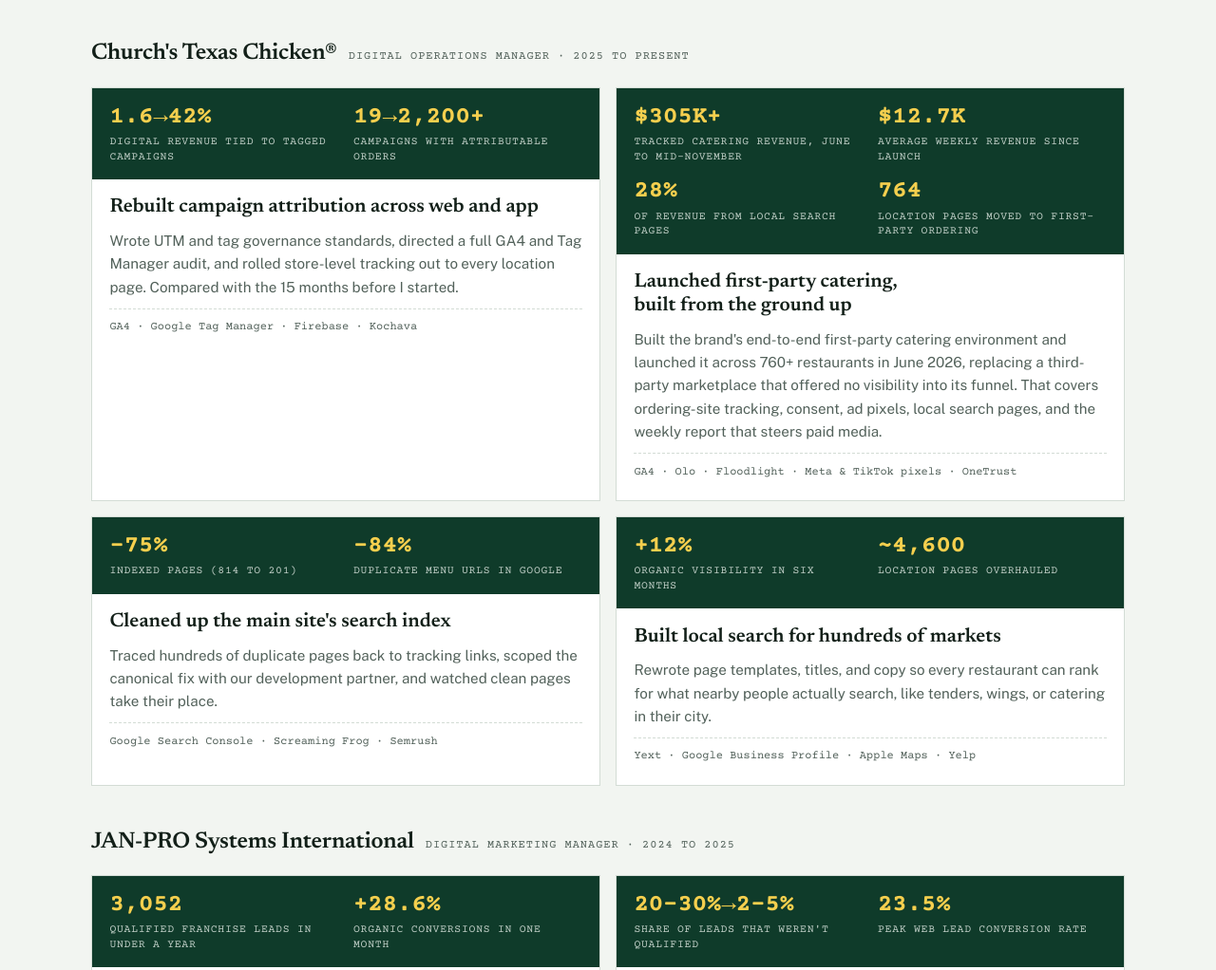
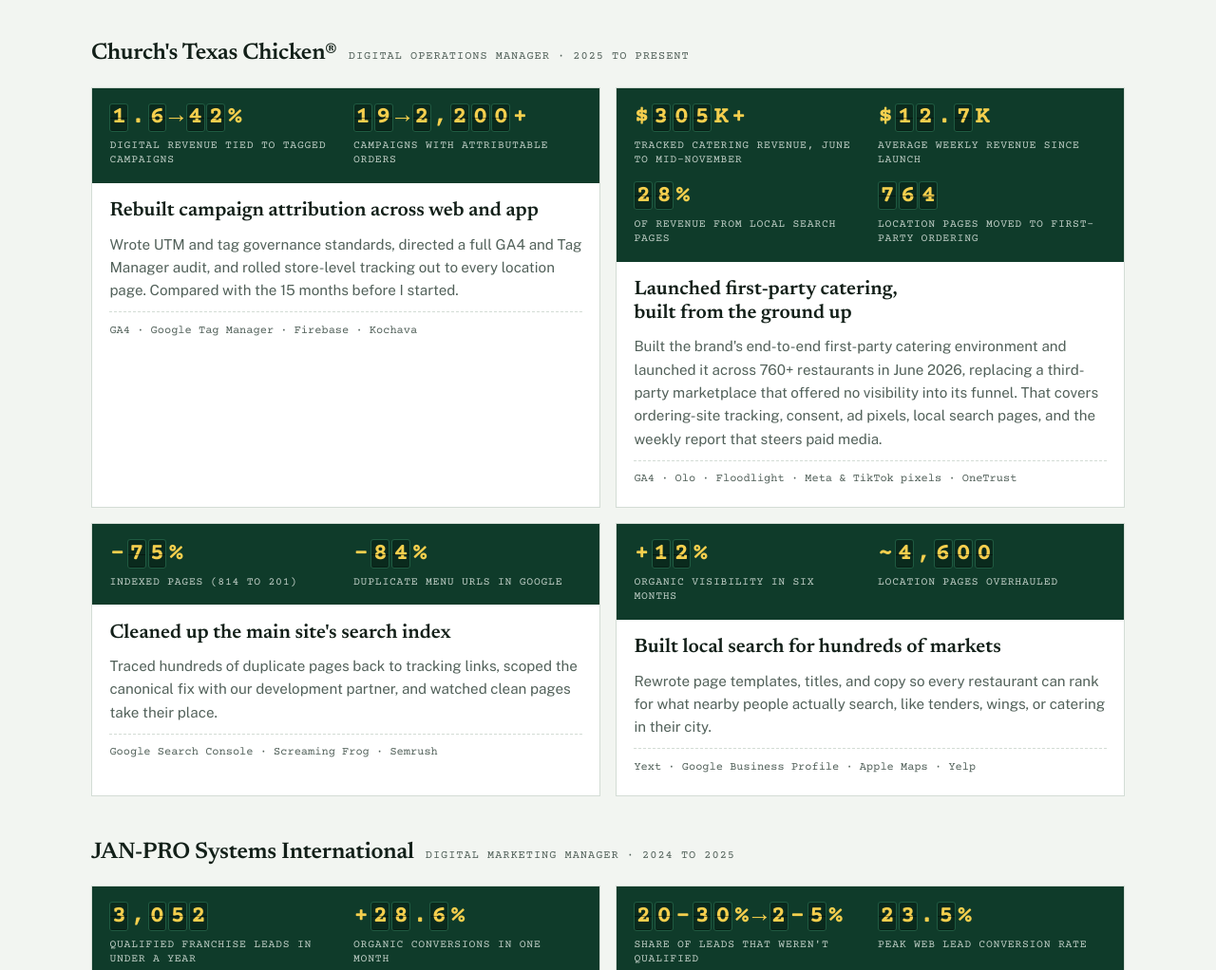
Before and after one commit to mdhebert55/michaeldhebert-site, a plain HTML site: page public/index.html in a window 1280 px wide. Shown: the part 1223-2245 px from the top of the page at 95% size. Drawn offline with nearby package versions, Linux system fonts and the light colour scheme; animation ran at ten frames a second.

Commit message:
Scoreboard number plates that count up on scroll; trim hero opener
Co-Authored-By: Claude Opus 5.5 <noreply@anthropic.com>
Claude-Session: https://claude.ai/code/session_01DYxgDeWEDm6Fo2kiSwktL5

```diff
--- a/public/index.html
+++ b/public/index.html
@@ -38,6 +38,7 @@
   --board-ink:#EAF2EC;
   --board-num:#F5CF4E;
   --board-rule:#1F5A41;
+  --plate:#0A2A1D;
   --font-display:"Newsreader", "Iowan Old Style", Georgia, serif;
   --font-body:"Public Sans", "Segoe UI", system-ui, sans-serif;
   --font-type:"Courier Prime", "Courier New", ui-monospace, monospace;
@@ -46,13 +47,13 @@
 @media (prefers-color-scheme: dark){
   :root:not([data-theme="light"]){
     --paper:#0D1511; --sheet:#132019; --ink:#E7F0EA; --muted:#9AB0A3; --rule:#24362C;
-    --pencil:#4FC985; --wash:#173024; --board:#123F2D; --board-ink:#EAF2EC; --board-num:#F5CF4E; --board-rule:#22603F;
+    --pencil:#4FC985; --wash:#173024; --board:#123F2D; --board-ink:#EAF2EC; --board-num:#F5CF4E; --board-rule:#22603F; --plate:#0B2C1F;
     color-scheme:dark;
   }
 }
 :root[data-theme="dark"]{
   --paper:#0D1511; --sheet:#132019; --ink:#E7F0EA; --muted:#9AB0A3; --rule:#24362C;
-  --pencil:#4FC985; --wash:#173024; --board:#123F2D; --board-ink:#EAF2EC; --board-num:#F5CF4E; --board-rule:#22603F;
+  --pencil:#4FC985; --wash:#173024; --board:#123F2D; --board-ink:#EAF2EC; --board-num:#F5CF4E; --board-rule:#22603F; --plate:#0B2C1F;
   color-scheme:dark;
 }
 
@@ -153,6 +154,18 @@ section{padding-block:4rem; border-top:1px solid var(--rule)}
 .box h4{font-family:var(--font-display); font-size:1.3rem; margin:0; line-height:1.2; text-wrap:balance; font-weight:600}
 .box p{color:var(--muted); font-size:.95rem}
 .box .tools{font-family:var(--font-type); font-size:.75rem; color:var(--muted); margin-top:auto; padding-top:.6rem; border-top:1px dashed var(--rule)}
+
+/* Scoreboard plates */
+.sr{position:absolute; width:1px; height:1px; overflow:hidden; clip:rect(0 0 0 0); white-space:nowrap}
+.score .n .plates{display:inline; letter-spacing:0}
+.score .n .seg{white-space:nowrap}
+.score .n .d{display:inline-block; min-width:.78em; text-align:center; background:var(--plate); color:var(--board-num); border-radius:3px; padding:.06em .05em .02em; margin:0 .07em .12em 0; position:relative; box-shadow:inset 0 0 0 1px var(--board-rule), inset 0 -2px 0 rgba(0,0,0,.28); line-height:1.1}
+.score .n .d::after{content:""; position:absolute; left:1px; right:1px; top:50%; height:1px; background:rgba(0,0,0,.4)}
+.score .n .d.blank{color:transparent}
+.score .n .sym{display:inline-block; margin:0 .1em 0 .02em; color:var(--board-num)}
+.score .n .d.tick{animation:tick .16s ease-out}
+@keyframes tick{from{transform:translateY(-12%); opacity:.55} to{transform:none; opacity:1}}
+@media (prefers-reduced-motion: reduce){ .score .n .d.tick{animation:none} }
 
 /* Clips */
 .clips{display:grid; grid-template-columns:minmax(0,1.25fr) minmax(0,1fr); gap:3rem}
@@ -266,7 +279,7 @@ footer{padding-block:1.5rem 2.5rem; font-family:var(--font-type); font-size:.75r
       <p class="proof" aria-label="Sports writer, edited to digital marketer">
         <span class="struck">Sports writer</span><span class="caret" aria-hidden="true">&#8248;</span><span class="insert">digital marketer</span>
       </p>
-      <p class="lede">Every role I've had has compounded on the last. Newsrooms taught me to find the story and tell it on deadline. Local SEO taught me how people search, and franchise marketing taught me what makes them buy. Now I'm at the center of the digital ecosystem for a 760+ restaurant brand in one of the most competitive industries there is, telling the world about <i class="brand">Church's Texas Chicken&reg;</i>. I pair technical chops with a writer's voice and a customer's eye, back every call with data, and focus on the digital campaigns that drive revenue. <em>Find what the data is actually saying, and tell it plainly.</em></p>
+      <p class="lede">Newsrooms taught me to find the story and tell it on deadline. Local SEO taught me how people search, and franchise marketing taught me what makes them buy. Now I'm at the center of the digital ecosystem for a 760+ restaurant brand in one of the most competitive industries there is, telling the world about <i class="brand">Church's Texas Chicken&reg;</i>. I pair technical chops with a writer's voice and a customer's eye, back every call with data, and focus on the digital campaigns that drive revenue. <em>Find what the data is actually saying, and tell it plainly.</em></p>
       <div class="ctas">
         <a class="btn primary" href="#work">See the work</a>
         <a class="btn" href="assets/Michael-Hebert-Resume.pdf" target="_blank" rel="noopener">Resume</a>
@@ -583,6 +596,91 @@ footer{padding-block:1.5rem 2.5rem; font-family:var(--font-type); font-size:.75r
 
 <script>
 (function(){
+  var nums = Array.prototype.slice.call(document.querySelectorAll('.score .n'));
+  if (!nums.length) return;
+  var reduce = window.matchMedia && window.matchMedia('(prefers-reduced-motion: reduce)').matches;
+  var TOKEN = /\d[\d,]*(?:\.\d+)?/g;
+
+  function esc(c){ return c === '&' ? '&amp;' : c === '<' ? '&lt;' : c === '>' ? '&gt;' : c; }
+  function plates(str, prev){
+    // Each side of an arrow stays on one line, so before/after values never split mid-number
+    var out = '<span class="seg">';
+    for (var i = 0; i < str.length; i++) {
+      var c = str[i];
+      if (c === '\u2192') { out += '</span><span class="sym">' + c + '</span><span class="seg">'; continue; }
+      if (c === ' ') out += '<span class="d blank">0</span>';
+      else if (c >= '0' && c <= '9') out += '<span class="d' + (prev && prev[i] !== c ? ' tick' : '') + '">' + c + '</span>';
+      else out += '<span class="sym">' + esc(c) + '</span>';
+    }
+    return out + '</span>';
+  }
+  function frame(final, t){
+    return final.replace(TOKEN, function(tok){
+      var dec = (tok.split('.')[1] || '').length;
+      var comma = tok.indexOf(',') > -1;
+      var target = parseFloat(tok.replace(/,/g, ''));
+      var v = target * t;
+      var str = v.toLocaleString('en-US', { minimumFractionDigits: dec, maximumFractionDigits: dec, useGrouping: comma });
+      while (str.length < tok.length) str = ' ' + str;
+      return str;
+    });
+  }
+  function draw(el, str){
+    var vis = el.querySelector('.plates');
+    var prev = vis.getAttribute('data-shown');
+    vis.innerHTML = plates(str, prev);
+    vis.setAttribute('data-shown', str);
+  }
+  nums.forEach(function(el){
+    var final = el.textContent.trim();
+    el.setAttribute('data-final', final);
+    el.innerHTML = '<span class="sr">' + el.innerHTML + '</span><span class="plates" aria-hidden="true"></span>';
+    draw(el, final);
+  });
+  if (reduce || !('IntersectionObserver' in window)) return;
+
+  function run(el){
+    var final = el.getAttribute('data-final');
+    var start = null, dur = 1300;
+    function step(ts){
+      if (start === null) start = ts;
+      var t = Math.min(1, (ts - start) / dur);
+      var eased = 1 - Math.pow(1 - t, 3);
+      draw(el, t < 1 ? frame(final, eased) : final);
+      if (t < 1) requestAnimationFrame(step);
+    }
+    requestAnimationFrame(step);
+  }
+  // Arm just before a scoreboard reaches the screen (zeroed), then count up once it is in view.
+  var armer = new IntersectionObserver(function(entries){
+    entries.forEach(function(e){
+      if (e.isIntersecting && !e.target.dataset.armed && !e.target.dataset.done) {
+        e.target.dataset.armed = '1';
+        draw(e.target, frame(e.target.getAttribute('data-final'), 0));
+      }
+    });
+  }, { rootMargin: '0px 0px 240px 0px' });
+  var runner = new IntersectionObserver(function(entries){
+    entries.forEach(function(e){
+      if (e.isIntersecting && !e.target.dataset.done) {
+        e.target.dataset.done = '1';
+        runner.unobserve(e.target); armer.unobserve(e.target);
+        run(e.target);
+      }
+    });
+  }, { threshold: 0.6 });
+  var vh = window.innerHeight || 800;
+  nums.forEach(function(el){
+    var r = el.getBoundingClientRect();
+    if (r.top < vh && r.bottom > 0) return; // already on screen at load: leave the finished numbers
+    armer.observe(el); runner.observe(el);
+  });
+  window.addEventListener('beforeprint', function(){
+    nums.forEach(function(el){ el.dataset.done = '1'; draw(el, el.getAttribute('data-final')); });
+  });
+})();
+
+(function(){
   var btn = document.getElementById('copy-email');
   var ok = document.getElementById('copied');
   var email = document.getElementById('email');
```
